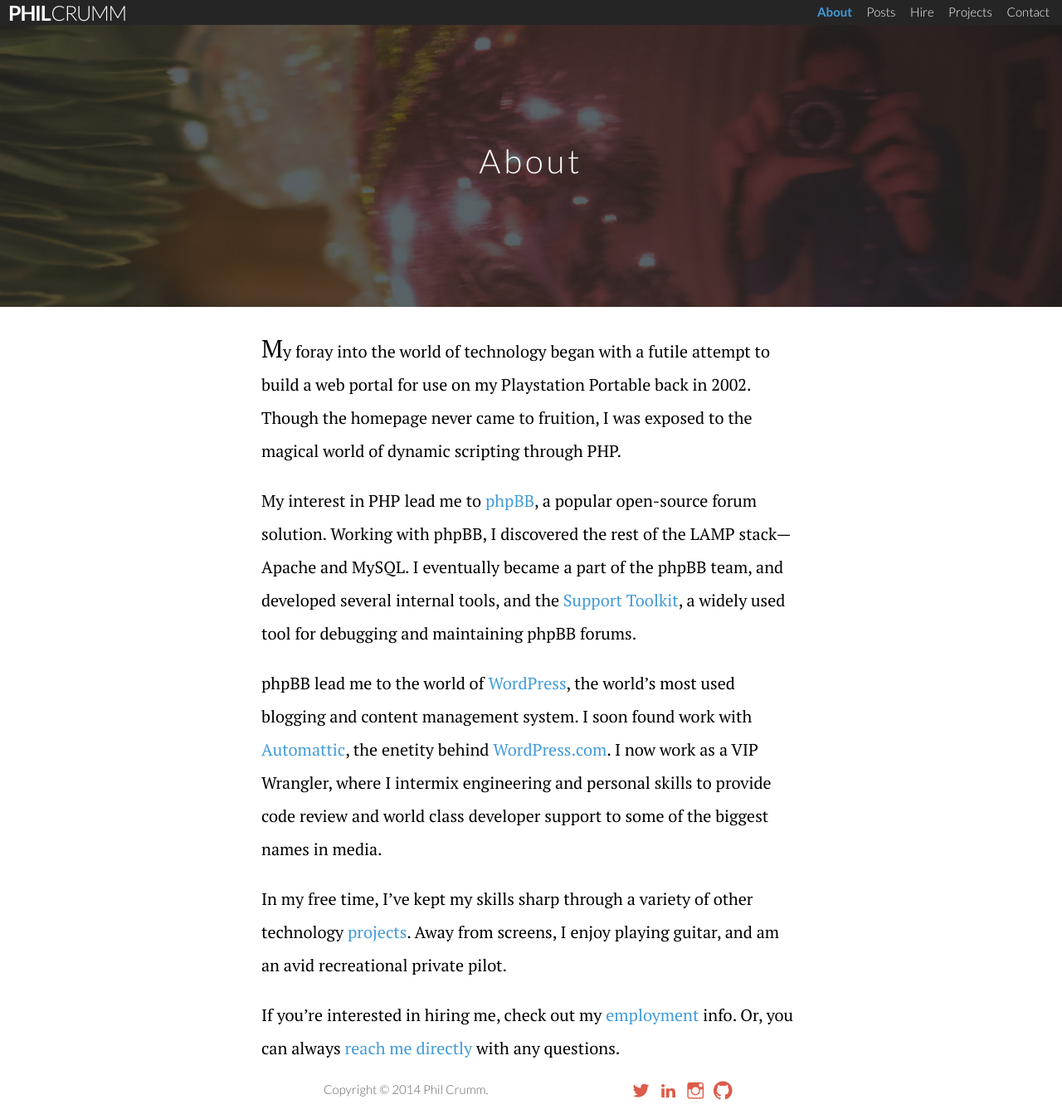
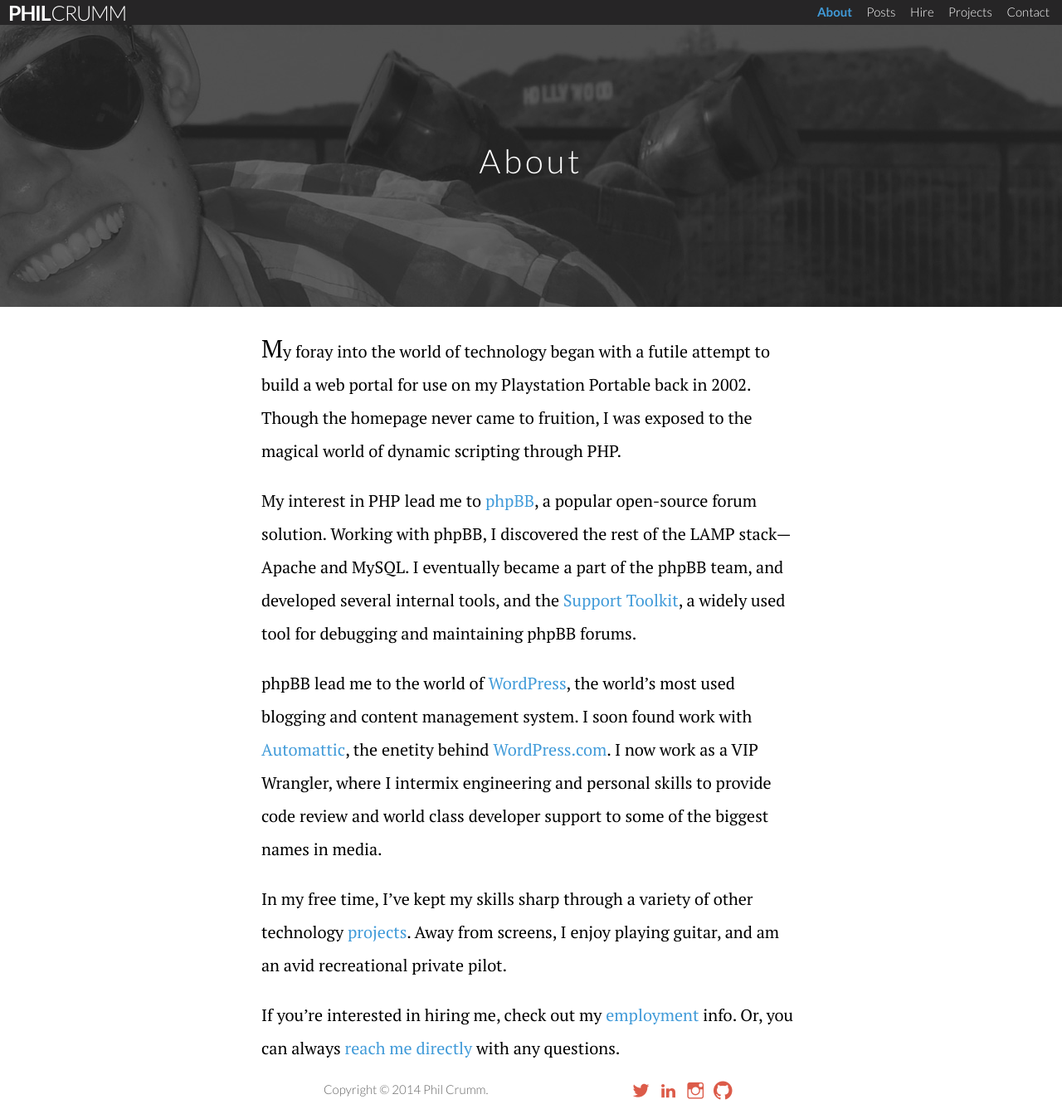
Before and after one commit to pcrumm/pcrumm.github.io, a Jekyll site: the page built from about.md, in a window 1280 px wide. Shown: the whole page at 83% size. Built offline with Jekyll 4.4.1, drawn with Linux system fonts in a browser that asks for light colours.

Commit message:
New header image for about page

```diff
--- a/about.md
+++ b/about.md
@@ -3,7 +3,7 @@ layout: page
 title: About
 permalink: /about/
 hilight: "about"
-image: "christmas_ornament.jpg"
+image: "me_hollywood.jpg"
 ---
 
 My foray into the world of technology began with a futile attempt to build a web portal for use on my Playstation Portable back in 2002. Though the homepage never came to fruition, I was exposed to the magical world of dynamic scripting through PHP.
```
Also changed, not shown: header_img/me_hollywood.jpg (added).
